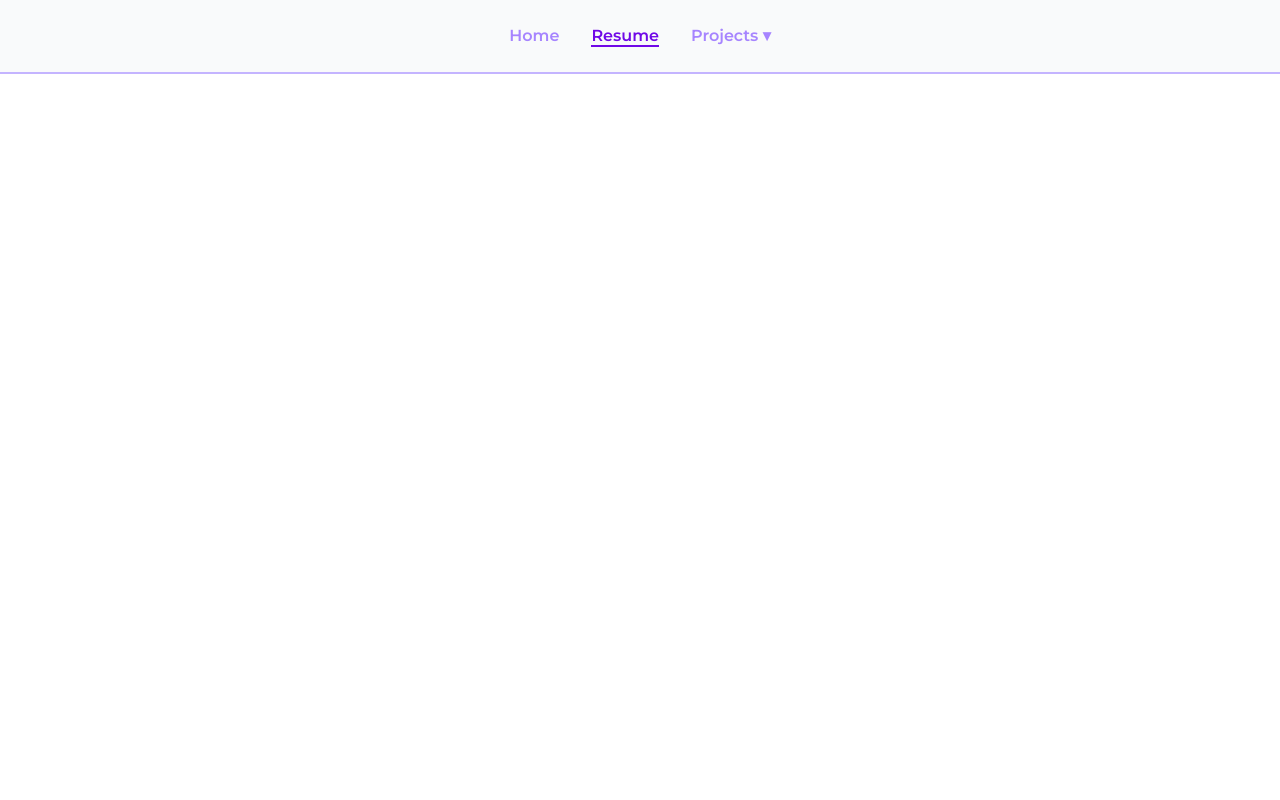
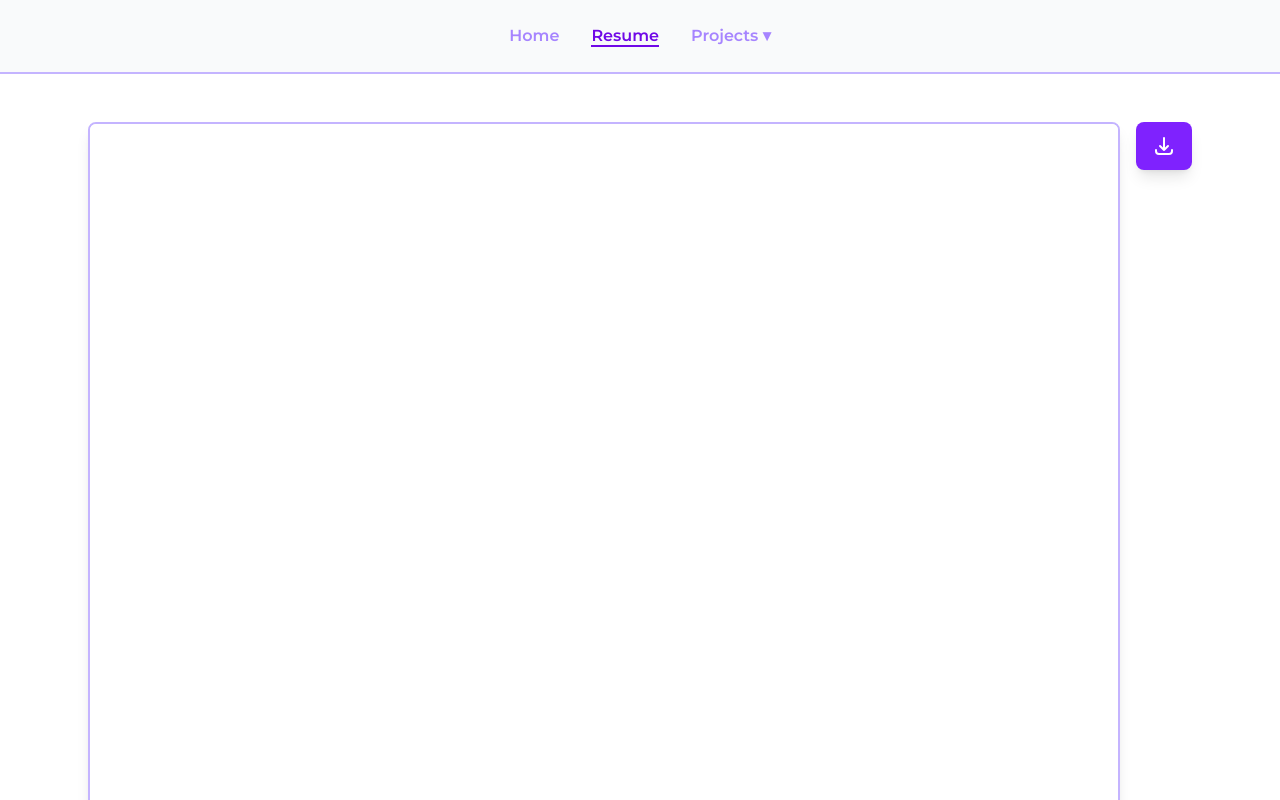
Before and after one commit to nataliersanto/personalwebsite, a Next.js app: page /resume in a window 1280 px wide. Shown: the top 800 px of the page. Built offline with nearby package versions, Linux system fonts and the light colour scheme.

Commit message:
early project pages

```diff
--- a/src/app/page.js
+++ b/src/app/page.js
@@ -52,7 +52,7 @@ export default function Home() {
           <div className="w-full hover:scale-105 transition-transform duration-300 cursor-default">
 
             <p className="text-lg font-semibold text-gray-900 dark:text-gray-100 leading-relaxed text-center">
-              I'm a junior Computer Science student at Florida State University with minors in Math and Criminology. I have hands-on experience as a full-stack software engineering intern and a strong interest in cybersecurity. Check out my projects that highlight my skills in software development and security systems!
+              I'm a junior at Florida State University studying Computer Science with minors in Math and Criminology. I have hands-on experience as a full-stack software engineering intern and a strong interest in cybersecurity. Check out my projects that highlight my skills in software development and security systems!
             </p>
           </div>
 
--- a/src/app/projects/project-1/page.js
+++ b/src/app/projects/project-1/page.js
@@ -1,7 +1,112 @@
 export default function Project1() {
   return (
-    <div className="max-w-4xl mx-auto px-6 py-12">
-      {/* Your project 1 content goes here */}
+    <div className="max-w-6xl mx-auto px-6 py-12">
+
+
+      <h1 className="text-5xl font-bold text-gray-900 dark:text-gray-100 text-center mb-8">
+        SafeNote: Secure Cloud Notes
+      </h1>
+
+
+      <div className="flex justify-center gap-4 mb-8">
+
+        {/* Repository Button */}
+        <a
+          href="https://github.com/nataliersanto/safe-note"
+          target="_blank"
+          rel="noopener noreferrer"
+          className="px-6 py-3 bg-violet-600 hover:bg-violet-700 text-white rounded-lg font-semibold hover:scale-110 transition-all duration-300 shadow-lg flex items-center gap-2"
+        >
+          <span>📎</span> Repository
+        </a>
+
+        {/* Live Link Button */}
+        <a
+          href="https://safenoteapp.com"
+          target="_blank"
+          rel="noopener noreferrer"
+          className="px-6 py-3 bg-violet-600 hover:bg-violet-700 text-white rounded-lg font-semibold hover:scale-110 transition-all duration-300 shadow-lg flex items-center gap-2"
+        >
+          <span>📎</span> Live Link
+        </a>
+
+      </div>
+
+      {/* DEMO VIDEO */}
+      {/* max-w-4xl = maximum width */}
+      {/* mx-auto = centers the video */}
+      {/* mb-12 = space below the video */}
+      <div className="w-full max-w-4xl mx-auto mb-12">
+
+        {/* VIDEO PLAYER */}
+        {/* controls = shows play/pause/volume buttons */}
+        {/* rounded-lg = rounded corners */}
+        {/* border-2 border-violet-300 = purple border */}
+        {/* shadow-lg = shadow behind video */}
+        <video
+          controls
+          className="w-full rounded-lg border-2 border-violet-300 shadow-lg"
+        >
+
+          <source src="/safenote-demo.mp4" type="video/mp4" />
+          Your browser does not support the video tag.
+        </video>
+
+      </div>
+
+
+      <div className="w-full max-w-4xl mx-auto mb-12">
+
+        <p className="text-lg font-semibold text-gray-900 dark:text-gray-100 leading-relaxed text-center">
+          SafeNote is a secure cloud-based note-taking application designed to demonstrate modern security practices in application and cloud architecture. Users can register, log in, and store notes that are encrypted end-to-end, with all data safely persisted in the cloud. The project also incorporates basic intrusion detection and network monitoring, providing hands-on experience with cybersecurity tools and secure deployment practices.
+        </p>
+      </div>
+
+      {/* BULLET POINTS / KEY FEATURES */}
+      {/* max-w-4xl = maximum width */}
+      {/* mx-auto = centers the list */}
+      {/* mb-12 = space below the list */}
+      <div className="w-full max-w-4xl mx-auto mb-12">
+        {/* space-y-4 = space between each bullet point */}
+        {/* text-left = align text to the left */}
+        <ul className="space-y-4 text-left">
+
+          {/* Each bullet point */}
+          {/* flex = puts bullet and text side by side */}
+          {/* items-start = aligns items to the top */}
+          <li className="flex items-start">
+            <span className="mr-3 text-violet-600 text-xl font-bold">•</span>
+            {/* The text */}
+            <span className="text-lg text-gray-900 dark:text-gray-100">
+              Built with Python Flask, JWT authentication, and AES-256 encryption
+            </span>
+          </li>
+
+          <li className="flex items-start">
+            <span className="mr-3 text-violet-600 text-xl font-bold">•</span>
+            <span className="text-lg text-gray-900 dark:text-gray-100">
+              Cloud deployment using AWS EC2, S3, and DynamoDB with IAM roles
+            </span>
+          </li>
+
+          <li className="flex items-start">
+            <span className="mr-3 text-violet-600 text-xl font-bold">•</span>
+            <span className="text-lg text-gray-900 dark:text-gray-100">
+              Basic intrusion detection and network monitoring using Suricata and Nmap
+            </span>
+          </li>
+
+          <li className="flex items-start">
+            <span className="mr-3 text-violet-600 text-xl font-bold">•</span>
+            <span className="text-lg text-gray-900 dark:text-gray-100">
+              Local development includes environment variable management and password hashing for secure practices
+            </span>
+          </li>
+
+        </ul>
+      </div>
+
+
     </div>
   );
 }
--- a/src/app/projects/project-2/page.js
+++ b/src/app/projects/project-2/page.js
@@ -1,7 +1,79 @@
 export default function Project2() {
   return (
-    <div className="max-w-4xl mx-auto px-6 py-12">
-      {/* Your project 2 content goes here */}
+    <div className="max-w-6xl mx-auto px-6 py-12">
+
+
+      <h1 className="text-5xl font-bold text-gray-900 dark:text-gray-100 text-center mb-8">
+        ZoneIQ: Property Intelligence Platform
+      </h1>
+
+
+      <div className="w-full max-w-4xl mx-auto mb-12">
+
+        {/* VIDEO PLAYER */}
+
+        <video
+          controls
+          className="w-full rounded-lg border-2 border-violet-300 shadow-lg"
+        >
+          <source src="/zoneiq-demo.mp4" type="video/mp4" />
+          Your browser does not support the video tag.
+        </video>
+
+      </div>
+
+      {/* DESCRIPTION PARAGRAPH */}
+      {/* max-w-4xl = maximum width (same as video) */}
+      {/* mx-auto = centers the text */}
+      {/* mb-12 = space below the paragraph */}
+      <div className="w-full max-w-4xl mx-auto mb-12">
+
+        <p className="text-lg font-semibold text-gray-900 dark:text-gray-100 leading-relaxed text-center">
+          The further progression of a hackathon project, ZoneIQ is a full-stack web application designed to handle multiple authentication flows and user roles. Users can securely register, log in, and access a dynamic dashboard that adjusts functionality based on their role.
+        </p>
+      </div>
+
+
+      <div className="w-full max-w-4xl mx-auto mb-12">
+        {/* space-y-4 = space between each bullet point */}
+        {/* text-left = align text to the left */}
+        <ul className="space-y-4 text-left">
+
+
+          <li className="flex items-start">
+            {/* The bullet (violet checkmark) */}
+            <span className="mr-3 text-violet-600 text-xl font-bold">•</span>
+            {/* The text */}
+            <span className="text-lg text-gray-900 dark:text-gray-100">
+              Built with Next.js 15, React, and Tailwind CSS
+            </span>
+          </li>
+
+          <li className="flex items-start">
+            <span className="mr-3 text-violet-600 text-xl font-bold">•</span>
+            <span className="text-lg text-gray-900 dark:text-gray-100">
+              Supabase Authentication & Database for secure user accounts and storing submitted addresses
+            </span>
+          </li>
+
+          <li className="flex items-start">
+            <span className="mr-3 text-violet-600 text-xl font-bold">•</span>
+            <span className="text-lg text-gray-900 dark:text-gray-100">
+              User Dashboard allowing submission of addresses and viewing of previous entries
+            </span>
+          </li>
+
+          <li className="flex items-start">
+            <span className="mr-3 text-violet-600 text-xl font-bold">•</span>
+            <span className="text-lg text-gray-900 dark:text-gray-100">
+              Admin Dashboard showing current users and their data
+            </span>
+          </li>
+
+        </ul>
+      </div>
+
+
     </div>
   );
 }
--- a/src/app/resume/page.js
+++ b/src/app/resume/page.js
@@ -1,7 +1,61 @@
 export default function Resume() {
   return (
-    <div className="max-w-4xl mx-auto px-6 py-12">
-      {/* Your resume content goes here */}
+    <div className="max-w-6xl mx-auto px-6 py-12">
+
+      {/* CONTAINER - Button and PDF side by side */}
+      {/* flex = puts items side by side */}
+      {/* gap-4 = space between button and PDF */}
+      <div className="flex gap-4">
+
+        {/* LEFT SIDE: PDF VIEWER */}
+        {/* flex-1 = takes up remaining space */}
+        <div className="flex-1">
+          <div className="border-2 border-violet-300 rounded-lg overflow-hidden shadow-lg bg-white">
+            {/* iframe = embeds the PDF in the page */}
+            {/* %20 = space character in URL format */}
+            {/* height: 150vh makes it 1.5x the screen height so you can see more without scrolling inside */}
+            <iframe
+              src="/Natalie%20Santo%20Resume.pdf"
+              className="w-full"
+              style={{ height: '150vh' }}
+              title="Resume PDF"
+            >
+              This browser does not support PDFs. Please download the PDF to view it.
+            </iframe>
+          </div>
+        </div>
+
+        {/* RIGHT SIDE: DOWNLOAD BUTTON */}
+        {/* flex-shrink-0 = keeps button from shrinking */}
+        <div className="flex-shrink-0">
+          {/* %20 = space character in URL format */}
+          {/* Rectangle button with download icon */}
+          <a
+            href="/Natalie%20Santo%20Resume.pdf"
+            download="Natalie_Santo_Resume.pdf"
+            className="px-4 py-3 bg-violet-600 hover:bg-violet-700 text-white rounded-lg hover:scale-110 transition-all duration-300 shadow-lg block"
+            title="Download Resume"
+          >
+            {/* Download icon using SVG-like arrow */}
+            <svg
+              xmlns="http://www.w3.org/2000/svg"
+              className="h-6 w-6"
+              fill="none"
+              viewBox="0 0 24 24"
+              stroke="currentColor"
+            >
+              <path
+                strokeLinecap="round"
+                strokeLinejoin="round"
+                strokeWidth={2}
+                d="M4 16v1a3 3 0 003 3h10a3 3 0 003-3v-1m-4-4l-4 4m0 0l-4-4m4 4V4"
+              />
+            </svg>
+          </a>
+        </div>
+
+      </div>
+
     </div>
   );
 }
```
Also changed, not shown: 1 other file (tests, documents, lock files or other folders).
